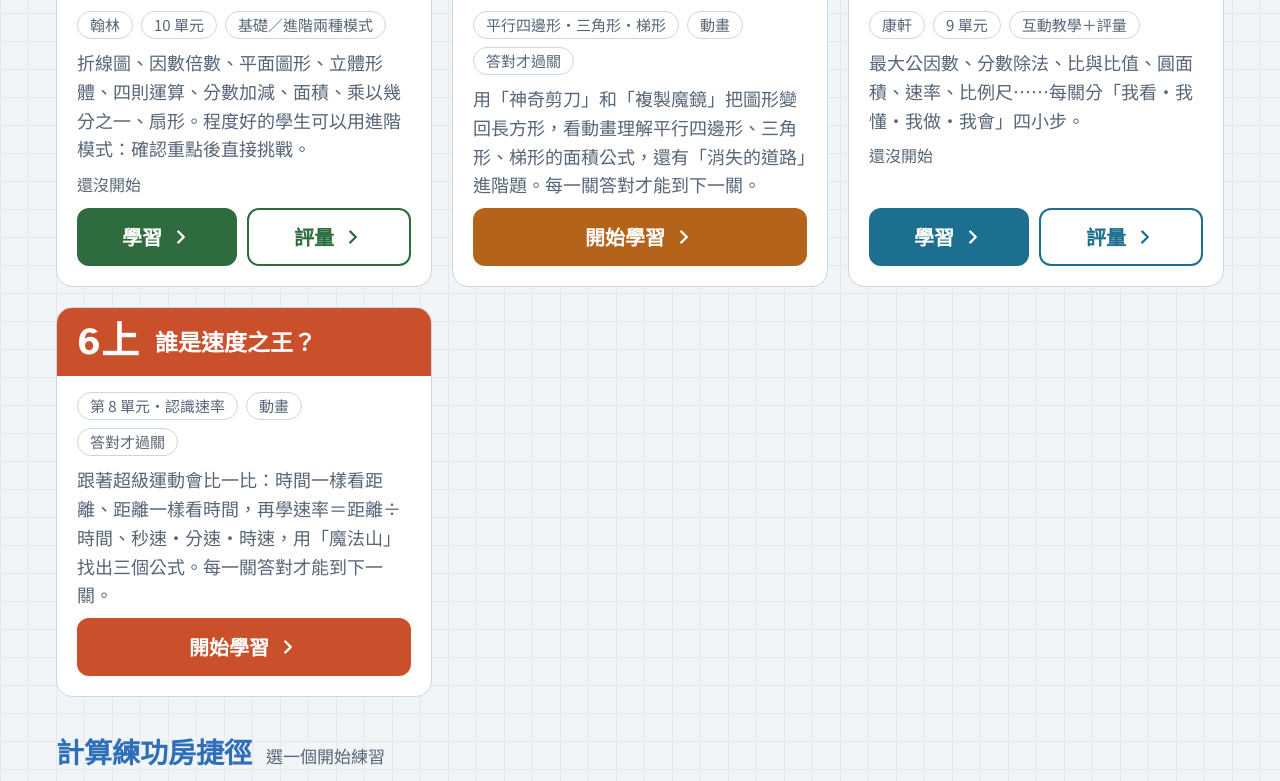
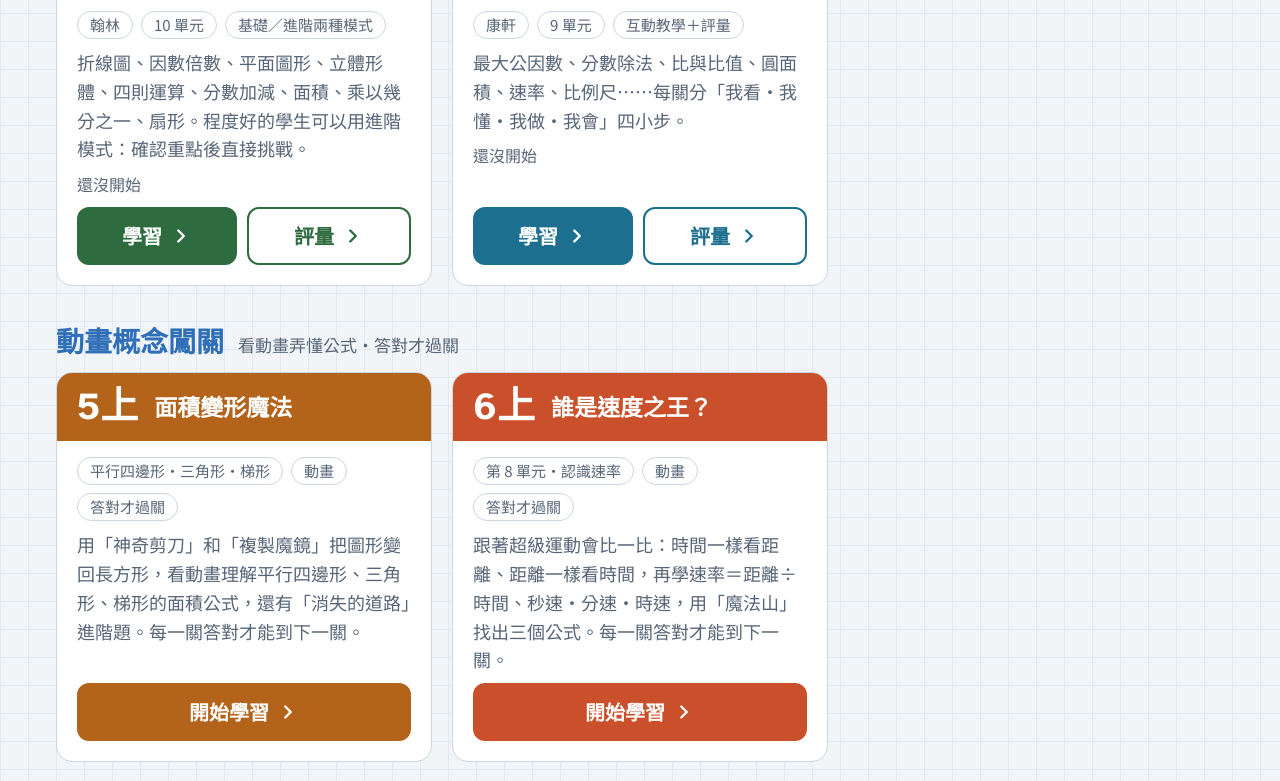
Before and after one commit to seteacherko/seteacherko.github.io, a plain HTML site: page index.html in a window 1280 px wide. Shown: the part 743-1524 px from the top of the page. Drawn offline with Linux system fonts and the light colour scheme; a web font is replaced by a local one.

Commit message:
首頁數學分三區：數學小步走、動畫概念闖關、計算練功房捷徑
Co-Authored-By: Claude Opus 5.5 <noreply@anthropic.com>

```diff
--- a/index.html
+++ b/index.html
@@ -156,9 +156,9 @@ const MATERIALS=[
   {subject:'math',grade:'2上',color:'#6A4BA8',title:'二上數學小步走',tags:['康軒','10 單元','互動教學＋評量'],desc:'200 以內的數、直式加減、量長度、加減關係、面積比較、兩步驟加減、2～9 的乘法、幾時幾分、容量與重量。有自動朗讀，每關分「我看・我懂・我做・我會」四小步。',path:'math-g2a/',key:'math2a-v1',ready:true},
   {subject:'math',grade:'3上',color:'#A3345A',title:'三上數學小步走',tags:['康軒','9 單元','互動教學＋評量'],desc:'10000 以內的數、四位數加減、毫米、乘法、角、面積、除法、公升和毫升、分數。每關分「我看・我懂・我做・我會」四小步。',path:'math-g3a/',key:'math3a-v1',ready:true},
   {subject:'math',grade:'5上',color:'#2E6B3F',title:'五上數學小步走',tags:['翰林','10 單元','基礎／進階兩種模式'],desc:'折線圖、因數倍數、平面圖形、立體形體、四則運算、分數加減、面積、乘以幾分之一、扇形。程度好的學生可以用進階模式：確認重點後直接挑戰。',path:'math-g5a/',key:'math5a-v1',ready:true},
-  {subject:'math',grade:'5上',color:'#B4631B',title:'面積變形魔法',tags:['平行四邊形・三角形・梯形','動畫','答對才過關'],desc:'用「神奇剪刀」和「複製魔鏡」把圖形變回長方形，看動畫理解平行四邊形、三角形、梯形的面積公式，還有「消失的道路」進階題。每一關答對才能到下一關。',path:'area-magic/',ready:true},
+  {subject:'math',grade:'5上',color:'#B4631B',title:'面積變形魔法',tags:['平行四邊形・三角形・梯形','動畫','答對才過關'],desc:'用「神奇剪刀」和「複製魔鏡」把圖形變回長方形，看動畫理解平行四邊形、三角形、梯形的面積公式，還有「消失的道路」進階題。每一關答對才能到下一關。',path:'area-magic/',group:'concept',ready:true},
   {subject:'math',grade:'6上',color:'#1D6F8F',title:'六上數學小步走',tags:['康軒','9 單元','互動教學＋評量'],desc:'最大公因數、分數除法、比與比值、圓面積、速率、比例尺……每關分「我看・我懂・我做・我會」四小步。',path:'math-g6a/',key:'math6a-v1',ready:true},
-  {subject:'math',grade:'6上',color:'#C9502A',title:'誰是速度之王？',tags:['第 8 單元・認識速率','動畫','答對才過關'],desc:'跟著超級運動會比一比：時間一樣看距離、距離一樣看時間，再學速率＝距離÷時間、秒速・分速・時速，用「魔法山」找出三個公式。每一關答對才能到下一關。',path:'speed-king/',ready:true},
+  {subject:'math',grade:'6上',color:'#C9502A',title:'誰是速度之王？',tags:['第 8 單元・認識速率','動畫','答對才過關'],desc:'跟著超級運動會比一比：時間一樣看距離、距離一樣看時間，再學速率＝距離÷時間、秒速・分速・時速，用「魔法山」找出三個公式。每一關答對才能到下一關。',path:'speed-king/',group:'concept',ready:true},
   {subject:'special',grade:'構音',color:'#C2410C',title:'構音冒險島',tags:['9 座島・37 關','語音辨識','嘴型動畫'],desc:'依發音部位設計 9 座島，依序解鎖闖關。每關四步驟：聽聽看、跟我說、自己說、挑戰句；說錯會看嘴型、聽示範再試，拿星星和寶物，並留下學習紀錄。',path:'articulation/',ready:true},
   {subject:'special',grade:'老師',color:'#0E6E66',title:'構音問題評估',tags:['老師使用','詞彙・韻母・短句'],desc:'精簡版約 10–15 分鐘（每個聲母 2 詞＋3 句），也可選完整版。學生看圖說詞，語音辨識自動比對替代、省略，老師逐題確認，最後產出評估結果表與錯誤型態分析，可列印或複製到 IEP。',path:'articulation/assess.html',ready:true}
 ];
@@ -197,10 +197,14 @@ function card(m,s){
 function render(){
   document.getElementById('tabs').innerHTML=[{id:'all',name:'全部'},...SUBJECTS].map(s=>`<button class="tab" type="button" data-f="${s.id}" aria-pressed="${s.id===filter}">${s.name}</button>`).join('');
   document.querySelectorAll('[data-f]').forEach(b=>b.onclick=()=>{filter=b.dataset.f;try{localStorage.setItem('portal-filter',filter);}catch(e){}render();});
+  const block=(s,name,note,list)=>`<section class="shelf" style="--c:${s.color}"><div class="shelf-head"><h2>${name}</h2><span>${note||list.filter(m=>m.ready).length+' 份教材'}</span></div>
+      ${list.length?`<div class="cards">${list.map(m=>card(m,s)).join('')}</div>`:'<div class="empty">教材準備中，之後會放在這裡。</div>'}</section>`;
+  /* 數學分成三區：數學小步走（各年級課本單元）、動畫概念闖關（group:'concept'）、計算練功房捷徑（在下面 drillShelf） */
   const shelf=s=>{
     const list=MATERIALS.filter(m=>m.subject===s.id);
-    return `<section class="shelf" style="--c:${s.color}"><div class="shelf-head"><h2>${s.name}</h2><span>${list.filter(m=>m.ready).length} 份教材</span></div>
-      ${list.length?`<div class="cards">${list.map(m=>card(m,s)).join('')}</div>`:'<div class="empty">教材準備中，之後會放在這裡。</div>'}</section>`;
+    if(s.id!=='math')return block(s,s.name,'',list);
+    const steps=list.filter(m=>m.group!=='concept'),concept=list.filter(m=>m.group==='concept');
+    return block(s,'數學小步走','各年級課本單元・我看・我懂・我做・我會',steps)+(concept.length?block(s,'動畫概念闖關','看動畫弄懂公式・答對才過關',concept):'');
   };
   /* 還沒有教材的科目，放到頁面最下面（「放到 iPad 主畫面」說明的下面）；有教材了就會自動回到上面 */
   const shown=SUBJECTS.filter(s=>filter==='all'||filter===s.id),has=s=>MATERIALS.some(m=>m.subject===s.id&&m.ready);
```
